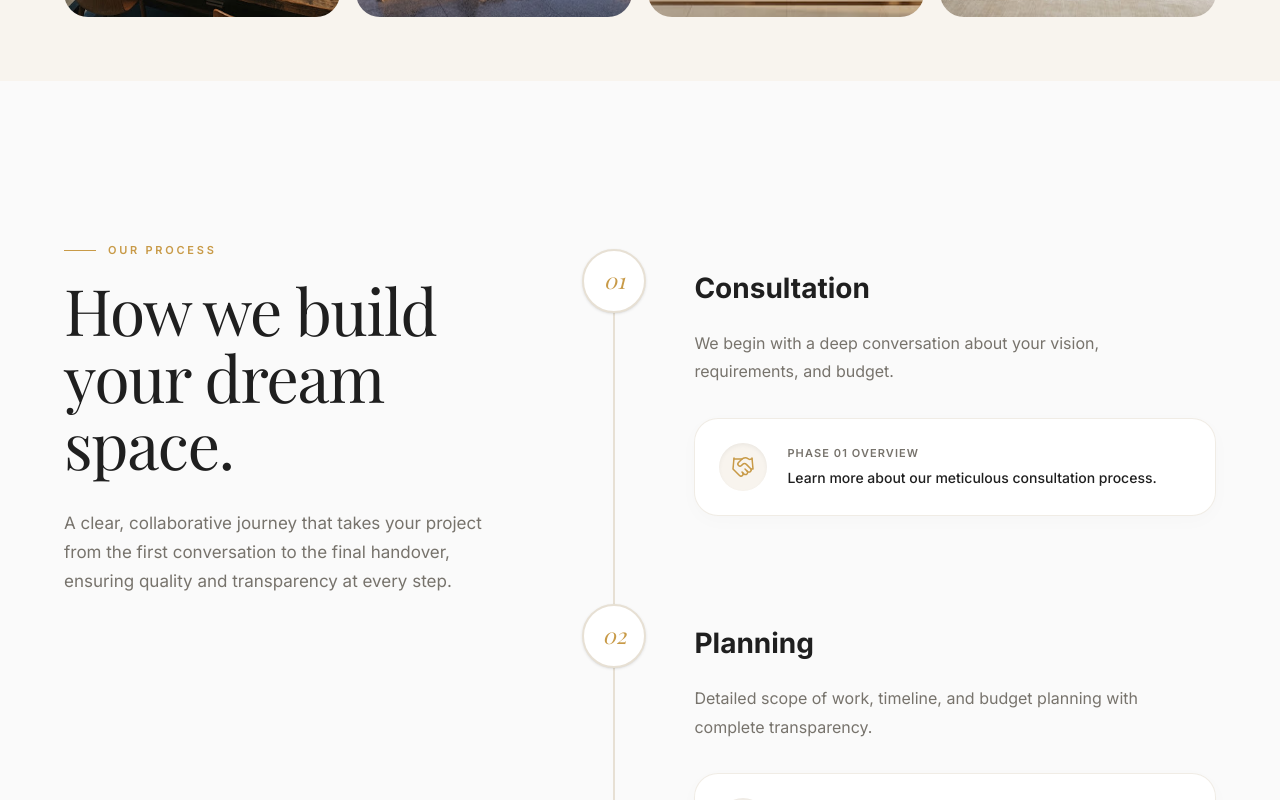
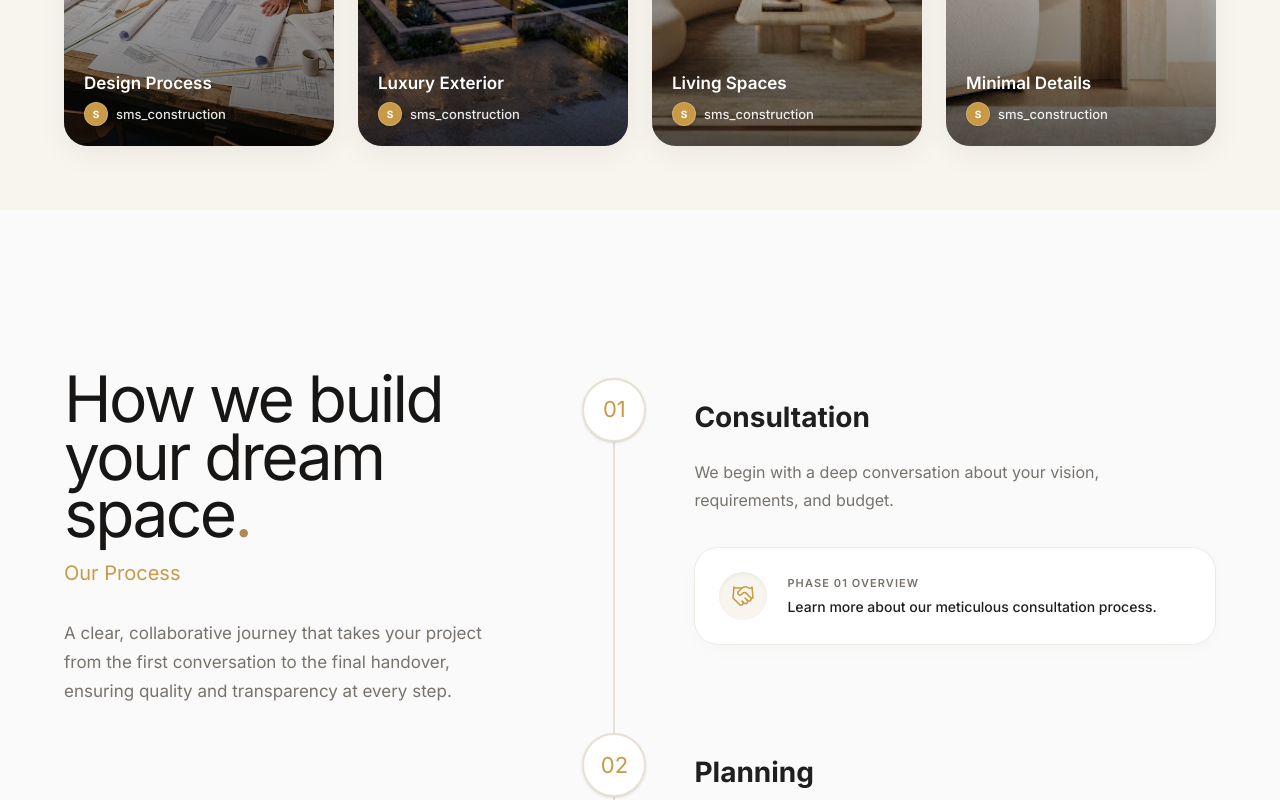
Before and after one commit to suthanks2000/smsconstruction, a Next.js app: page / in a window 1280 px wide. Shown: the part 6820-7620 px from the top of the page. Built offline with nearby package versions, Linux system fonts and the light colour scheme; a web font is replaced by a local one.

Commit message:
feat: implement initial Hero and TrustStats sections with GSAP animations

```diff
--- a/src/app/page.tsx
+++ b/src/app/page.tsx
@@ -4,7 +4,7 @@ import { useState, useEffect, useRef, useLayoutEffect } from "react";
 import { useRouter } from "next/navigation";
 import Image from "next/image";
 import Link from "next/link";
-import { Handshake, Map, DraftingCompass, HardHat, ClipboardCheck, Key } from "lucide-react";
+import { Handshake, Map, DraftingCompass, HardHat, ClipboardCheck, Key, Plus, Play } from "lucide-react";
 import gsap from "gsap";
 import { ScrollTrigger } from "gsap/ScrollTrigger";
 
@@ -791,7 +791,6 @@ function WhySMS() {
     </section>
   );
 }
-gsap.registerPlugin(ScrollTrigger);
 
 /* ─── Featured Projects ───────────────────────────────────── */
 
@@ -1540,44 +1539,92 @@ function FeaturedProjects() {
 
 /* ─── Gallery Strip ───────────────────────────────────────── */
 function GalleryStrip() {
-  const images = [
-    {
-      src: "/images/screen1_office.jpg",
-      alt: "Architecture office - SMS Construction",
-    },
-    {
-      src: "/images/screen2_exterior.jpg",
-      alt: "Luxury residential exterior at sunset",
-    },
-    {
-      src: "/images/screen3_interior.jpg",
-      alt: "Cinematic luxury interior living space",
-    },
-    {
-      src: "/images/screen5_detail.jpg",
-      alt: "Minimalist interior design detail",
+  const videos = [
+    {
+      id: 1,
+      poster: "/images/screen1_office.jpg",
+      title: "Design Process",
+      views: "12.4K",
+      src: ""
+    },
+    {
+      id: 2,
+      poster: "/images/screen2_exterior.jpg",
+      title: "Luxury Exterior",
+      views: "18.2K",
+      src: ""
+    },
+    {
+      id: 3,
+      poster: "/images/screen3_interior.jpg",
+      title: "Living Spaces",
+      views: "24.1K",
+      src: ""
+    },
+    {
+      id: 4,
+      poster: "/images/screen5_detail.jpg",
+      title: "Minimal Details",
+      views: "9.8K",
+      src: ""
     },
   ];
 
   return (
     <section className="py-16 px-6 md:px-16 max-w-[1440px] mx-auto bg-[#F8F4EE]">
-      <div className="mb-12 text-center">
-        <span className="text-label-caps text-[#C89A47] tracking-widest">Our Studio</span>
-        <h2 className="text-headline-xl text-[#1F1F1F] mt-4">Spaces We&apos;ve Crafted.</h2>
-      </div>
-      <div className="grid grid-cols-2 md:grid-cols-4 gap-4">
-        {images.map((img) => (
+      <div className="text-center max-w-4xl mx-auto mb-12 md:mb-16">
+        <h2 className="text-[clamp(2.5rem,8vw,5.5rem)] md:text-[clamp(3rem,5vw,5.5rem)] leading-[0.9] tracking-[-0.04em] text-[#171614] mb-4">
+          Our Studio<span className="text-[#B08A52]">.</span>
+        </h2>
+        <span className="text-lg md:text-xl font-serif text-[#C89A47] block">
+          Spaces We&apos;ve Crafted
+        </span>
+      </div>
+
+      <div className="grid grid-cols-2 lg:grid-cols-4 gap-4 md:gap-6">
+        {videos.map((vid) => (
           <div
-            key={img.src}
-            className="img-zoom rounded-[20px] overflow-hidden aspect-[3/4] cursor-pointer"
-          >
-            <Image
-              src={img.src}
-              alt={img.alt}
-              width={400}
-              height={533}
-              className="w-full h-full object-cover"
-            />
+            key={vid.id}
+            className="group relative rounded-[24px] overflow-hidden aspect-[9/16] bg-[#E7E0D4] cursor-pointer shadow-[0_8px_30px_rgba(0,0,0,0.06)] hover:shadow-[0_20px_40px_rgba(0,0,0,0.12)] hover:-translate-y-2 transition-all duration-500 will-change-transform"
+          >
+            {/* The Video */}
+            <video
+              autoPlay
+              loop
+              muted
+              playsInline
+              poster={vid.poster}
+              className="w-full h-full object-cover transition-transform duration-700 group-hover:scale-105"
+            >
+              {vid.src && <source src={vid.src} type="video/mp4" />}
+            </video>
+
+            {/* Gradient Overlay for IG look */}
+            <div className="absolute inset-0 bg-gradient-to-t from-black/80 via-black/20 to-transparent opacity-70 group-hover:opacity-90 transition-opacity duration-500" />
+
+            {/* Instagram Style UI */}
+            <div className="absolute inset-0 p-4 md:p-5 flex flex-col justify-between text-white z-10 pointer-events-none">
+
+              {/* Top View Count */}
+              <div className="self-end bg-black/40 backdrop-blur-md px-3 py-1.5 rounded-full flex items-center gap-1.5 text-[11px] font-medium border border-white/10 shadow-sm">
+                <Play size={12} className="fill-white" />
+                {vid.views}
+              </div>
+
+              {/* Bottom Info */}
+              <div>
+                <h3 className="font-semibold text-[15px] md:text-[17px] leading-tight mb-2 text-white">
+                  {vid.title}
+                </h3>
+                <div className="flex items-center gap-2 text-white/90 text-[12px] md:text-[13px] font-medium">
+                  <div className="w-5 h-5 md:w-6 md:h-6 rounded-full bg-[#C89A47] flex items-center justify-center text-[9px] md:text-[10px] font-bold text-white shadow-sm border border-white/20">
+                    S
+                  </div>
+                  sms_construction
+                </div>
+              </div>
+
+            </div>
           </div>
         ))}
       </div>
@@ -1645,16 +1692,13 @@ function Process() {
 
         {/* Left: Sticky Header */}
         <div className="lg:w-[40%] lg:sticky lg:top-40 h-fit mb-10 lg:mb-0">
-          <div className="flex items-center gap-3 mb-4">
-            <span className="w-8 h-px bg-[#C89A47]" />
-            <span className="font-sans text-[10px] md:text-[11px] uppercase tracking-[0.25em] font-semibold text-[#C89A47]">
+          <h2 className="text-[clamp(2.5rem,8vw,5.5rem)] md:text-[clamp(3rem,5vw,5.5rem)] leading-[0.9] tracking-[-0.04em] text-[#171614] mb-4">
+            How we build <br className="hidden lg:block" />
+            your dream space<span className="text-[#B08A52]">.</span>
+          </h2>
+          <span className="text-lg md:text-xl text-[#C89A47] block">
             Our Process
           </span>
-          </div>
-          <h2 className="font-serif text-[40px] md:text-[48px] lg:text-[64px] text-[#1F1F1F] leading-[1.05] tracking-[-0.02em]">
-            How we build <br className="hidden lg:block" />
-            your dream space.
-          </h2>
           <p className="mt-6 md:mt-8 text-[15px] md:text-[17px] text-[#77736C] leading-[1.7] max-w-md">
             A clear, collaborative journey that takes your project from the first conversation to the final handover, ensuring quality and transparency at every step.
           </p>
@@ -1663,27 +1707,27 @@ function Process() {
         {/* Right: Scrolling Steps */}
         <div className="lg:w-[60%] relative">
           {/* Vertical Line track */}
-           <div className="absolute left-[27px] md:left-[31px] top-4 bottom-4 w-[2px] bg-[#E7E0D4] rounded-full overflow-hidden">
+          <div className="absolute left-[23px] md:left-[31px] top-4 bottom-4 w-[2px] bg-[#E7E0D4] rounded-full overflow-hidden">
             <div ref={progressBarRef} className="absolute top-0 left-0 w-full h-full bg-[#C89A47] origin-top scale-y-0" />
           </div>
 
-           <div className="flex flex-col gap-12 md:gap-20">
+          <div className="flex flex-col gap-8 md:gap-20">
             {steps.map((step, idx) => {
               const Icon = step.icon;
               return (
-                 <div key={idx} className="relative flex gap-8 md:gap-12 group process-step pt-2">
+                <div key={idx} className="relative flex gap-6 md:gap-12 group process-step pt-2">
                   {/* Node on line */}
-                    <div className="w-[56px] h-[56px] md:w-[64px] md:h-[64px] rounded-full bg-white border-2 border-[#E7E0D4] shadow-sm flex items-center justify-center text-[#C89A47] relative z-10 shrink-0 transition-all duration-500 group-hover:bg-[#C89A47] group-hover:text-white group-hover:border-[#C89A47] group-hover:shadow-[0_10px_30px_rgba(200,154,71,0.2)]">
-                       <span className="font-serif italic text-[18px] md:text-[22px]">{step.num}</span>
+                  <div className="w-12 h-12 md:w-16 md:h-16 rounded-full bg-white border-2 border-[#E7E0D4] shadow-sm flex items-center justify-center text-[#C89A47] relative z-10 shrink-0 transition-all duration-500 group-hover:bg-[#C89A47] group-hover:text-white group-hover:border-[#C89A47] group-hover:shadow-[0_10px_30px_rgba(200,154,71,0.2)]">
+                    <span className="text-[16px] md:text-[22px]">{step.num}</span>
                   </div>
 
                   {/* Content */}
-                    <div className="pt-2 md:pt-4 pb-12 border-b border-[#E7E0D4]/50 last:border-0 last:pb-0 w-full">
-                       <h3 className="font-sans font-bold text-[22px] md:text-[28px] text-[#1F1F1F] mb-3 md:mb-4 transition-colors duration-300 group-hover:text-[#C89A47]">{step.title}</h3>
-                       <p className="font-sans text-[15px] md:text-[16px] text-[#77736C] leading-[1.8] max-w-lg mb-8">{step.desc}</p>
+                  <div className="pt-1 md:pt-4 pb-10 md:pb-12 border-b border-[#E7E0D4]/50 last:border-0 last:pb-0 w-full">
+                    <h3 className="font-sans font-bold text-[20px] md:text-[28px] text-[#1F1F1F] mb-3 md:mb-4 transition-colors duration-300 group-hover:text-[#C89A47]">{step.title}</h3>
+                    <p className="font-sans text-[14px] md:text-[16px] text-[#77736C] leading-[1.7] md:leading-[1.8] max-w-lg mb-6 md:mb-8">{step.desc}</p>
 
                     {/* Enhanced Visual Box */}
-                       <div className="rounded-[24px] overflow-hidden bg-white shadow-[0_5px_20px_rgba(0,0,0,0.02)] border border-[#E7E0D4]/60 p-6 flex flex-col sm:flex-row sm:items-center gap-5 transition-transform duration-500 group-hover:-translate-y-1 group-hover:shadow-[0_15px_30px_rgba(0,0,0,0.04)] group-hover:border-[#C89A47]/30">
+                    <div className="rounded-[20px] md:rounded-[24px] overflow-hidden bg-white shadow-[0_5px_20px_rgba(0,0,0,0.02)] border border-[#E7E0D4]/60 p-4 md:p-6 flex flex-col sm:flex-row sm:items-center gap-4 md:gap-5 transition-transform duration-500 group-hover:-translate-y-1 group-hover:shadow-[0_15px_30px_rgba(0,0,0,0.04)] group-hover:border-[#C89A47]/30">
                       <div className="w-12 h-12 rounded-full bg-[#F8F4EE] shadow-inner flex items-center justify-center text-[#C89A47] shrink-0 transition-transform duration-500 group-hover:scale-110">
                         <Icon size={24} strokeWidth={1.5} />
                       </div>
@@ -1708,61 +1752,99 @@ function Process() {
 /* ─── Testimonials ────────────────────────────────────────── */
 const testimonials = [
   {
+    name: "Ramesh & Priya Kumar",
+    date: "2 months ago",
     quote: "SMS Construction transformed our home beyond what we imagined. The attention to detail, quality of materials, and the team's professionalism were exceptional throughout.",
-    name: "Ramesh & Priya Kumar",
-    role: "Residential Client · Nagercoil",
     initial: "R",
-  },
-  {
+    color: "bg-[#EA4335]"
+  },
+  {
+    name: "Dr. Anand Sivakumar",
+    date: "4 months ago",
     quote: "Working with SMS was a completely different experience. They handled everything from design to handover — truly a one-stop luxury construction partner.",
-    name: "Dr. Anand Sivakumar",
-    role: "Turnkey Client · Kanyakumari",
     initial: "A",
-  },
-  {
+    color: "bg-[#4285F4]"
+  },
+  {
+    name: "Lakshmi Enterprises",
+    date: "a month ago",
     quote: "The renovation work they did on our commercial space was outstanding. On time, on budget, and the quality speaks for itself. Highly recommend.",
-    name: "Lakshmi Enterprises",
-    role: "Commercial Client · Nagercoil",
     initial: "L",
-  },
+    color: "bg-[#34A853]"
+  },
+  {
+    name: "Vikram Rajendran",
+    date: "3 weeks ago",
+    quote: "Very professional team. They helped us build our dream villa in Nagercoil. The 3D designs provided before construction were 100% matched in reality.",
+    initial: "V",
+    color: "bg-[#FBBC05]"
+  },
+  {
+    name: "Sneha Varghese",
+    date: "5 months ago",
+    quote: "We hired SMS for our office interior work. The finishing is top-notch and they handed over the site exactly on the promised date.",
+    initial: "S",
+    color: "bg-[#8E24AA]"
+  },
+  {
+    name: "Karthik Menon",
+    date: "a year ago",
+    quote: "One of the best construction companies in Kanyakumari district. From structural planning to final painting, everything was handled seamlessly.",
+    initial: "K",
+    color: "bg-[#009688]"
+  }
 ];
 
 function Testimonials() {
   return (
-    <section className="py-20 md:py-40 px-6 md:px-16 max-w-[1440px] mx-auto bg-[#F8F4EE]">
-      <div className="mb-16 text-center">
-        <span className="text-label-caps text-[#C89A47] tracking-widest">Testimonials</span>
-        <h2 className="text-headline-xl text-[#1F1F1F] mt-4">
-          Words from Our Clients.
+    <section className="py-12 md:py-20 bg-white overflow-hidden border-t border-[#E7E0D4]/50">
+      <div className="max-w-[1440px] mx-auto px-6 md:px-16 mb-8 md:mb-10">
+        <div className="text-center max-w-3xl mx-auto">
+          <h2 className="text-[clamp(2.5rem,8vw,5.5rem)] md:text-[clamp(3rem,5vw,5.5rem)] leading-[0.9] tracking-[-0.04em] text-[#171614] mb-3">
+            Client Reviews<span className="text-[#B08A52]">.</span>
           </h2>
-      </div>
-
-      <div className="grid grid-cols-1 md:grid-cols-3 gap-6">
-        {testimonials.map((t) => (
+          <span className="text-lg md:text-xl font-serif text-[#C89A47] block">
+            What Our Clients Say
+          </span>
+        </div>
+      </div>
+
+      <div className="w-full relative overflow-hidden group">
+        <div className="flex gap-4 md:gap-6 pb-6 md:pb-8 pt-2 animate-scroll w-max group-hover:[animation-play-state:paused]">
+          {[...testimonials, ...testimonials, ...testimonials].map((t, idx) => (
             <div
-            key={t.name}
-            className="bg-white rounded-[24px] p-8 border border-[#E7E0D4]/30
-                       hover:shadow-[0_12px_40px_rgba(0,0,0,0.05)] transition-all duration-400"
-          >
-            <div className="text-[#C89A47] mb-6">
-              <span className="material-symbols-outlined" style={{ fontSize: 36, fontVariationSettings: "'FILL' 1" }}>
+              key={idx}
+              className="w-[320px] md:w-[400px] shrink-0 bg-white p-6 md:p-8 rounded-[20px] border border-[#E7E0D4]/60 flex flex-col gap-5 shadow-[0_8px_30px_rgba(0,0,0,0.08)] hover:shadow-[0_20px_40px_rgba(0,0,0,0.12)] hover:-translate-y-1 transition-all duration-400 ease-out relative overflow-hidden group/card cursor-pointer"
+            >
+              {/* Decorative background quote icon */}
+              <span className="material-symbols-outlined absolute top-4 right-4 text-[80px] text-[#C89A47] opacity-[0.03] group-hover/card:opacity-[0.06] group-hover/card:scale-110 transition-all duration-500 origin-top-right select-none pointer-events-none" style={{ fontVariationSettings: "'FILL' 1" }}>
                 format_quote
               </span>
-            </div>
-            <p className="text-[#1F1F1F] text-[17px] leading-relaxed mb-8 italic font-serif">
-              &ldquo;{t.quote}&rdquo;
-            </p>
-            <div className="flex items-center gap-4">
-              <div className="w-11 h-11 rounded-full bg-[#C89A47] text-white flex items-center justify-center font-sans font-semibold text-[15px]">
+
+              <div className="flex justify-between items-start relative z-10">
+                <div className="flex gap-4 items-center">
+                  <div className={`w-12 h-12 md:w-14 md:h-14 rounded-full text-white flex items-center justify-center font-medium text-[18px] md:text-[20px] shadow-sm shrink-0 ${t.color}`}>
                     {t.initial}
                   </div>
-              <div>
-                <div className="font-sans font-semibold text-[14px] text-[#1F1F1F]">{t.name}</div>
-                <div className="text-label-caps text-[#8A8A8A] mt-0.5">{t.role}</div>
-              </div>
-            </div>
-          </div>
+                  <div className="flex flex-col justify-center gap-1.5">
+                    <div className="text-[15px] md:text-[16px] font-bold text-[#1F1F1F] leading-tight tracking-tight">{t.name}</div>
+                    <div className="flex gap-0.5 relative z-10">
+                      {[...Array(5)].map((_, i) => (
+                        <svg key={i} className="w-[14px] h-[14px] md:w-[16px] md:h-[16px] text-[#FABB05]" fill="currentColor" viewBox="0 0 20 20">
+                          <path d="M9.049 2.927c.3-.921 1.603-.921 1.902 0l1.07 3.292a1 1 0 00.95.69h3.462c.969 0 1.371 1.24.588 1.81l-2.8 2.034a1 1 0 00-.364 1.118l1.07 3.292c.3.921-.755 1.688-1.54 1.118l-2.8-2.034a1 1 0 00-1.175 0l-2.8 2.034c-.784.57-1.838-.197-1.539-1.118l1.07-3.292a1 1 0 00-.364-1.118L2.98 8.72c-.783-.57-.38-1.81.588-1.81h3.461a1 1 0 00.951-.69l1.07-3.292z" />
+                        </svg>
                       ))}
+                    </div>
+                  </div>
+                </div>
+              </div>
+
+              <div className="text-[14px] md:text-[15px] text-[#202124] leading-relaxed relative z-10 mt-1">
+                {t.quote}
+              </div>
+            </div>
+          ))}
+        </div>
       </div>
     </section>
   );
@@ -1771,74 +1853,130 @@ function Testimonials() {
 /* ─── FAQ ─────────────────────────────────────────────────── */
 const faqs = [
   {
-    q: "What types of projects does SMS Construction handle?",
-    a: "We handle home interiors, turnkey interior projects, residential construction, commercial construction, and renovations — all under one roof in Nagercoil and across Kanyakumari District.",
-  },
-  {
-    q: "How long does a typical interior project take?",
-    a: "Most residential interior projects range from 45 to 120 days depending on scope. We provide a precise timeline during the planning phase and commit to it.",
-  },
-  {
-    q: "Do you offer a free consultation?",
-    a: "Yes — we offer a complimentary first consultation where we understand your vision, assess the space, and provide a broad project estimate at no cost.",
-  },
-  {
-    q: "What makes SMS Construction different from other firms?",
-    a: "We combine luxury design sensibility with construction expertise, meaning you get a single team managing your entire project — no coordination headaches, no quality compromises.",
-  },
-  {
-    q: "Do you work outside of Nagercoil?",
-    a: "Our primary service area is Nagercoil and Kanyakumari District. For large-scale projects, we can discuss arrangements for work in nearby regions.",
+    q: "What services does SMS Construction provide?",
+    a: "We specialize in Interior Design, Construction, Design & Planning, Survey & Approvals, and Fabrication Works.",
+  },
+  {
+    q: "Do you provide complete interior design for homes?",
+    a: "Yes, we provide end-to-end interior design services for homes — right from 3D design conceptualization through to material selection and complete execution.",
+  },
+  {
+    q: "Do you undertake residential construction projects in Nagercoil?",
+    a: "Absolutely. We undertake full-scale residential construction and turnkey building projects throughout Nagercoil.",
+  },
+  {
+    q: "Which areas do you serve?",
+    a: "We primarily serve Nagercoil, Kanyakumari, and the surrounding regions across Kanyakumari District.",
+  },
+  {
+    q: "Can you design interiors for an existing home?",
+    a: "Yes, we frequently handle home renovations and interior upgrades for existing residential spaces.",
+  },
+  {
+    q: "What interior spaces do you design?",
+    a: "We design and execute all major interior spaces including Bedrooms, Kitchens, False Ceilings, TV Units, Wall Decor, and Terrace Gardens.",
+  },
+  {
+    q: "How does the project process work?",
+    a: "Our structured approach ensures quality at every step: Consultation → Planning → Design → Execution → Quality Check → Handover.",
+  },
+  {
+    q: "How can I get a quotation or discuss my project?",
+    a: "You can easily reach out to us via our Contact page, WhatsApp, or give us a call directly to schedule a free initial consultation.",
   },
 ];
 
 function FAQ() {
   const [open, setOpen] = useState<number | null>(null);
+  const sectionRef = useRef<HTMLElement>(null);
+
+  useEffect(() => {
+    const ctx = gsap.context(() => {
+      gsap.from(".faq-heading", {
+        scrollTrigger: {
+          trigger: sectionRef.current,
+          start: "top 80%",
+        },
+        y: 40,
+        opacity: 0,
+        duration: 0.8,
+        ease: "power3.out",
+      });
+
+      gsap.from(".faq-item", {
+        scrollTrigger: {
+          trigger: sectionRef.current,
+          start: "top 70%",
+        },
+        y: 40,
+        opacity: 0,
+        duration: 0.6,
+        stagger: 0.1,
+        ease: "power3.out",
+      });
+    }, sectionRef);
+
+    return () => ctx.revert();
+  }, []);
 
   return (
-    <section className="py-20 md:py-40 px-6 md:px-16 max-w-[1440px] mx-auto bg-[#F8F4EE]">
-      <div className="mb-16">
-        <span className="text-label-caps text-[#C89A47] tracking-widest">FAQ</span>
-        <h2 className="text-headline-xl text-[#1F1F1F] mt-4 max-w-xl">
-          Frequently Asked Questions.
+    <section ref={sectionRef} className="py-12 md:py-24 bg-[#FAFAFA] border-t border-[#E7E0D4]/50 relative">
+      <div className="max-w-[1440px] mx-auto px-6 md:px-16">
+
+        <div className="flex flex-col lg:flex-row gap-12 lg:gap-24">
+
+          {/* Left: Heading */}
+          <div className="lg:w-[35%] shrink-0">
+            <div className="sticky top-32 faq-heading">
+              <h2 className="text-[clamp(2.5rem,8vw,5.5rem)] md:text-[clamp(3rem,5vw,5.5rem)] leading-[0.9] tracking-[-0.04em] text-[#171614] mb-4">
+                Frequently Asked Questions<span className="text-[#B08A52]">.</span>
               </h2>
-      </div>
-
-      <div className="max-w-3xl space-y-4">
+              <span className="text-lg md:text-xl text-[#C89A47] block">
+                Everything you need to know
+              </span>
+            </div>
+          </div>
+
+          {/* Right: Accordion */}
+          <div className="lg:w-[65%] flex flex-col gap-4">
             {faqs.map((faq, i) => (
               <div
                 key={i}
-            className="bg-white rounded-[20px] border border-[#E7E0D4]/30 overflow-hidden shadow-[0_4px_15px_rgba(0,0,0,0.01)]"
+                className="faq-item bg-white rounded-[20px] border border-[#E7E0D4] overflow-hidden shadow-sm hover:shadow-md transition-shadow duration-300 group"
               >
                 <button
-              className="w-full text-left px-8 py-6 flex justify-between items-center
-                         hover:bg-[#FAF8F5] transition-colors duration-200"
+                  className="w-full text-left px-6 md:px-8 py-6 md:py-7 flex justify-between items-center bg-white group-hover:bg-[#FAF8F5] transition-colors duration-200"
                   onClick={() => setOpen(open === i ? null : i)}
                   aria-expanded={open === i}
                 >
-              <span className="font-sans font-medium text-[15px] text-[#1F1F1F] pr-8">
+                  <span className={`font-sans font-semibold text-[16px] md:text-[17px] pr-8 leading-snug transition-colors duration-300 ${open === i ? "text-[#C89A47]" : "text-[#1F1F1F]"}`}>
                     {faq.q}
                   </span>
                   <span
-                className="material-symbols-outlined text-[#C89A47] transition-transform duration-300 shrink-0"
+                    className="text-[#C89A47] transition-transform duration-300 shrink-0 bg-[#F8F4EE] w-10 h-10 rounded-full flex items-center justify-center"
                     style={{
-                  fontSize: 20,
-                  transform: open === i ? "rotate(45deg)" : "rotate(0deg)",
+                      transform: open === i ? "rotate(135deg)" : "rotate(0deg)",
                     }}
                   >
-                add
+                    <Plus size={20} strokeWidth={2.5} />
                   </span>
                 </button>
                 <div
-              className={`accordion-content ${open === i ? "open" : ""}`}
+                  className={`grid transition-[grid-template-rows] duration-300 ease-in-out ${open === i ? "grid-rows-[1fr]" : "grid-rows-[0fr]"
+                    }`}
                   aria-hidden={open !== i}
                 >
-              <div className="px-8 pb-6 text-[#8A8A8A] text-[15px] leading-relaxed">
+                  <div className="overflow-hidden">
+                    <div className="px-6 md:px-8 pb-7 pt-2 text-[#555] text-[15px] md:text-[16px] leading-[1.8]">
                       {faq.a}
                     </div>
                   </div>
                 </div>
+              </div>
             ))}
+          </div>
+
+        </div>
       </div>
     </section>
   );
@@ -1937,6 +2075,13 @@ export default function Home() {
             transition-duration: 0.01ms !important;
           }
         }
+        @keyframes scroll {
+          0% { transform: translateX(0); }
+          100% { transform: translateX(-33.333333%); }
+        }
+        .animate-scroll {
+          animation: scroll 35s linear infinite;
+        }
       `}</style>
     </>
   );
```
Lines whose indentation alone changed are shown as unchanged.
